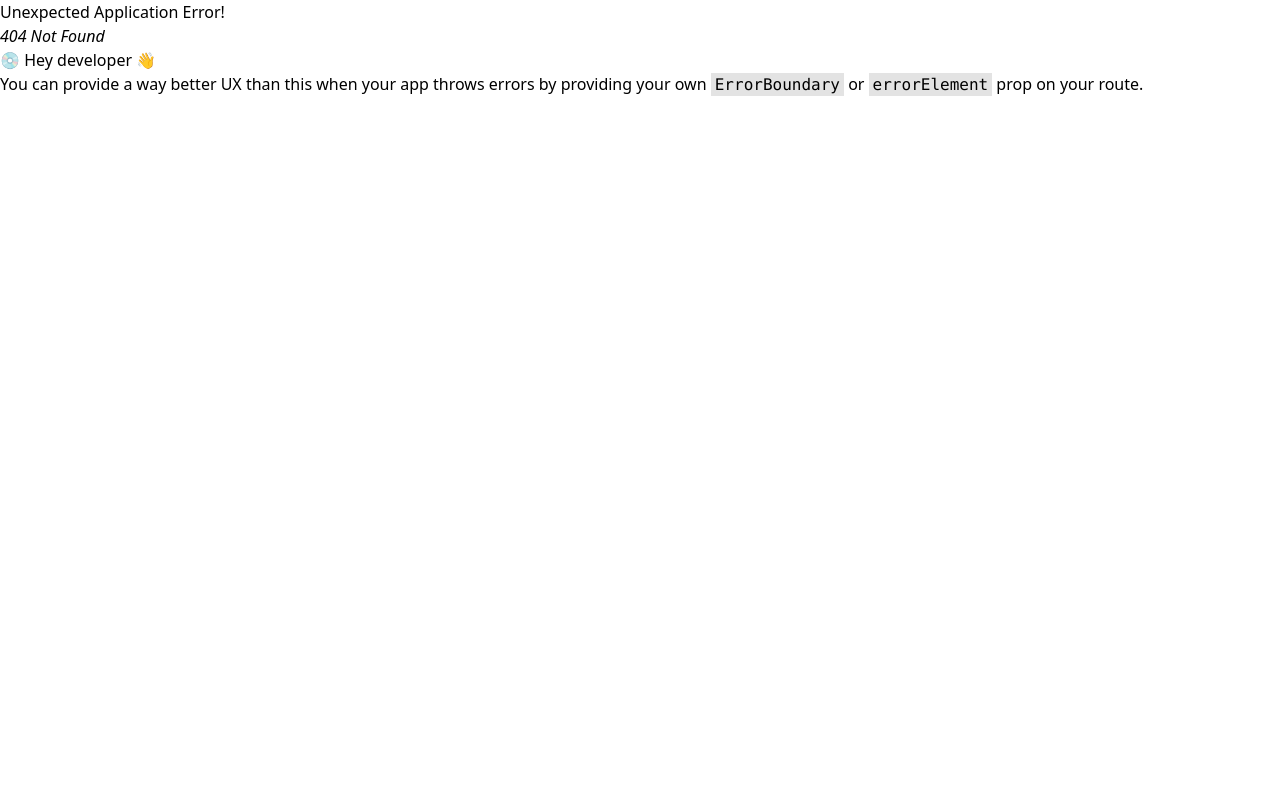
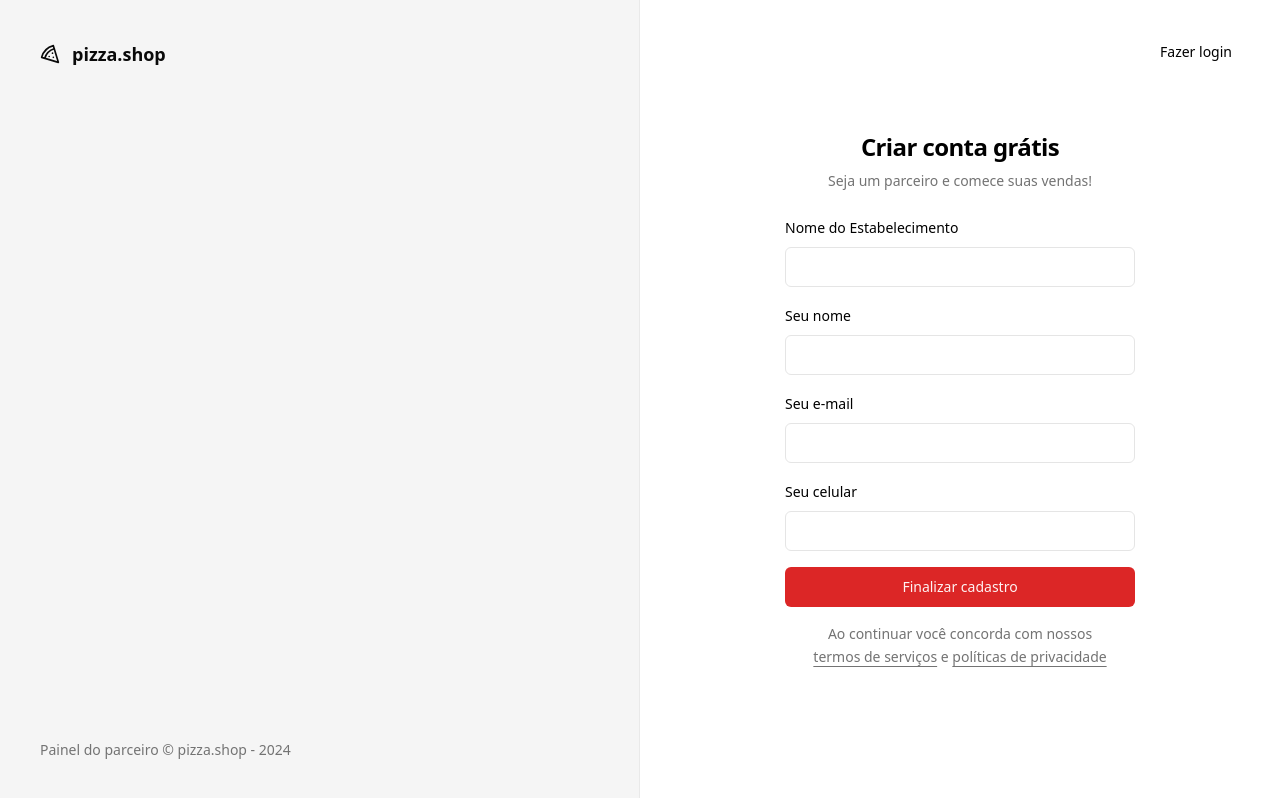
Before and after one commit to cassio-silva/pizza-shop, a React (Vite) app: page /sign-up in a window 1280 px wide. Before the commit this address had no page. Built offline with nearby package versions, Linux system fonts and the light colour scheme.

Commit message:
Adds the sign-up screen and its functionalities

```diff
--- a/src/pages/_layouts/auth.tsx
+++ b/src/pages/_layouts/auth.tsx
@@ -13,7 +13,7 @@
           Painel do parceiro &copy; pizza.shop - {new Date().getFullYear()}
         </footer>
       </div>
-      <div className="flex flex-col items-center justify-center">
+      <div className="relative flex flex-col items-center justify-center">
         <Outlet />
       </div>
     </div>
--- a/src/pages/auth/sign-in.tsx
+++ b/src/pages/auth/sign-in.tsx
@@ -3,6 +3,7 @@
 import { Label } from "@/components/ui/label";
 import { Helmet } from "react-helmet-async";
 import { useForm } from "react-hook-form";
+import { Link } from "react-router-dom";
 import { toast } from "sonner";
 import { z } from "zod";
 
@@ -30,6 +31,10 @@
     <>
       <Helmet title="Login" />
       <div className="p-8">
+        <Button asChild className="absolute right-8 top-8" variant={"ghost"}>
+          <Link to={"/sign-up"}>Novo estabelecimento</Link>
+        </Button>
+
         <div className="flex w-[350px] flex-col justify-center gap-6">
           <div className="flex flex-col gap-2 text-center">
             <h1 className="text-2xl font-semibold tracking-tight">
--- /dev/null
+++ b/src/pages/auth/sign-up.tsx
@@ -0,0 +1,98 @@
+import { Button } from "@/components/ui/button";
+import { Input } from "@/components/ui/input";
+import { Label } from "@/components/ui/label";
+import { Helmet } from "react-helmet-async";
+import { useForm } from "react-hook-form";
+import { Link, useNavigate } from "react-router-dom";
+import { toast } from "sonner";
+import { z } from "zod";
+
+const signUpForm = z.object({
+  restaurantName: z.string(),
+  managerName: z.string(),
+  phone: z.string(),
+  email: z.string().email(),
+});
+
+type SignUpForm = z.infer<typeof signUpForm>;
+
+export function SignUp() {
+  const {
+    register,
+    handleSubmit,
+    formState: { isSubmitting },
+  } = useForm<SignUpForm>();
+  const navigate = useNavigate();
+
+  async function handleSignUp(data: SignUpForm) {
+    try {
+      console.log(data);
+      await new Promise((resolve) => setTimeout(resolve, 1000));
+
+      toast.success("Restaurante cadastrado com sucesso", {
+        action: {
+          label: "Login",
+          onClick: () => navigate("/sign-in"),
+        },
+      });
+    } catch (e) {
+      toast.error("Erro ao cadastrar restaurante.");
+    }
+  }
+
+  return (
+    <>
+      <Helmet title="Cadastro" />
+      <div className="p-8">
+        <Button asChild className="absolute right-8 top-8" variant={"ghost"}>
+          <Link to={"/sign-in"}>Fazer login</Link>
+        </Button>
+
+        <div className="flex w-[350px] flex-col justify-center gap-6">
+          <div className="flex flex-col gap-2 text-center">
+            <h1 className="text-2xl font-semibold tracking-tight">
+              Criar conta grátis
+            </h1>
+            <p className="text-sm text-muted-foreground">
+              Seja um parceiro e comece suas vendas!
+            </p>
+          </div>
+
+          <form onSubmit={handleSubmit(handleSignUp)} className="space-y-4">
+            <div className="space-y-2">
+              <Label htmlFor="restaurantName">Nome do Estabelecimento</Label>
+              <Input id="restaurantName" {...register("restaurantName")} />
+            </div>
+            <div className="space-y-2">
+              <Label htmlFor="managerName">Seu nome</Label>
+              <Input id="managerName" {...register("managerName")} />
+            </div>
+            <div className="space-y-2">
+              <Label htmlFor="email">Seu e-mail</Label>
+              <Input id="email" type="email" {...register("email")} />
+            </div>
+            <div className="space-y-2">
+              <Label htmlFor="phone">Seu celular</Label>
+              <Input id="phone" type="tel" {...register("phone")} />
+            </div>
+
+            <Button disabled={isSubmitting} type="submit" className="w-full">
+              Finalizar cadastro
+            </Button>
+
+            <p className="px-6 text-center text-sm leading-relaxed text-muted-foreground">
+              Ao continuar você concorda com nossos{" "}
+              <a href="#" className="underline underline-offset-4">
+                termos de serviços
+              </a>{" "}
+              e{" "}
+              <a href="#" className="underline underline-offset-4">
+                políticas de privacidade
+              </a>
+            </p>
+          </form>
+        </div>
+      </div>
+    </>
+  );
+}
--- a/src/routes.tsx
+++ b/src/routes.tsx
@@ -4,6 +4,7 @@
 import { AuthLayout } from "./pages/_layouts/auth";
 import { Dashboard } from "./pages/app/dashboard";
 import { SignIn } from "./pages/auth/sign-in";
+import { SignUp } from "./pages/auth/sign-up";
 
 export const router = createBrowserRouter([
   {
@@ -14,6 +15,9 @@
   {
     path: "",
     element: <AuthLayout />,
-    children: [{ path: "/sign-in", element: <SignIn /> }],
+    children: [
+      { path: "/sign-in", element: <SignIn /> },
+      { path: "/sign-up", element: <SignUp /> }
+    ],
   },
 ]);
```
